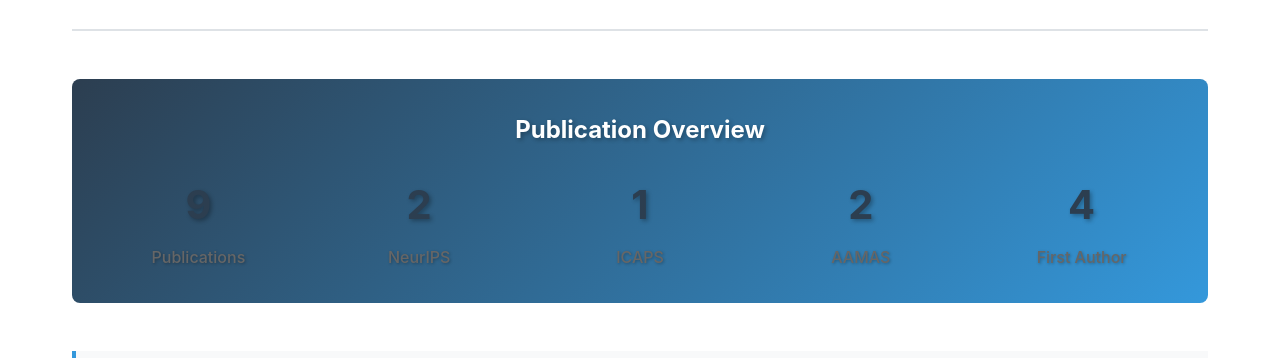
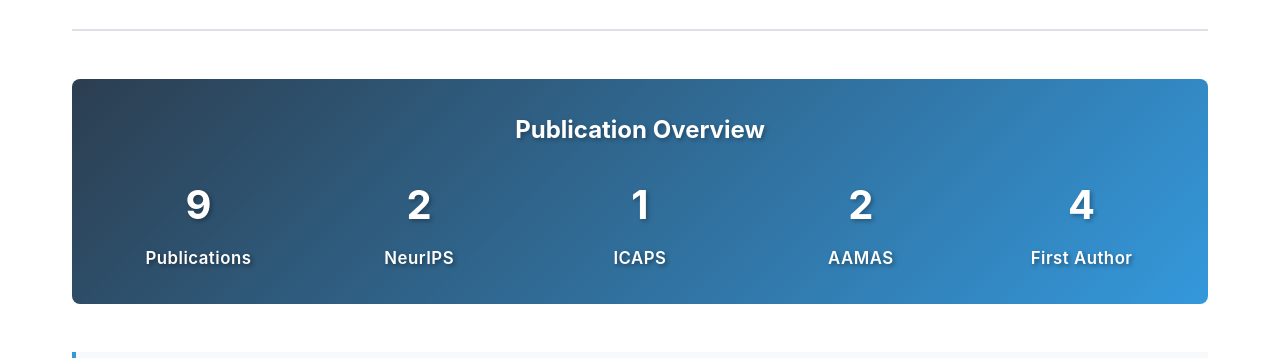
Before and after one commit to YZ1056YZ/yunuozhang.github.io, a plain HTML site: page pages/publications.html in a window 1280 px wide. Shown: the part 247-605 px from the top of the page. Drawn offline with Linux system fonts and the light colour scheme.

Commit message:
Update Publications Publication Overview Part

```diff
--- a/pages/publications.html
+++ b/pages/publications.html
@@ -161,13 +161,15 @@
             font-size: 2.5rem;
             font-weight: bold;
             text-shadow: 2px 2px 4px rgba(0,0,0,0.3);
+            color: #ffffff;
         }
 
         .stat-label {
-            font-size: 1rem;
-            font-weight: 500;
-            opacity: 1;
-            text-shadow: 1px 1px 3px rgba(0,0,0,0.3);
+            font-size: 1.05rem;
+            font-weight: 600;
+            color: #ffffff;
+            text-shadow: 2px 2px 4px rgba(0,0,0,0.4);
+            letter-spacing: 0.5px;
         }
     </style>
 </head>
```
